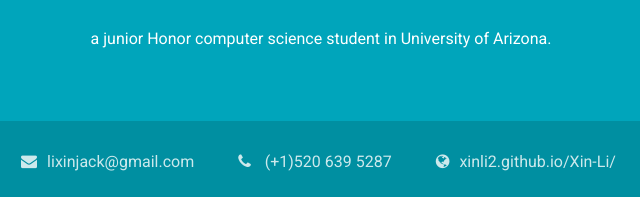
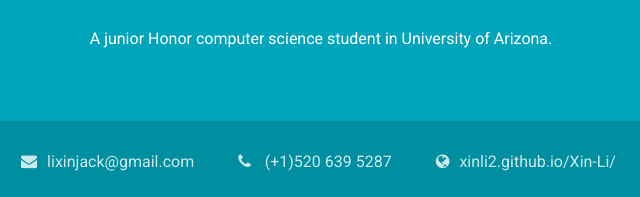
Before and after one commit to xinli2/Xin-Li, a plain HTML site: page index.html in a window 1280 px wide. Shown: the part 388-585 px from the top of the page, 319-959 px from the left. Drawn offline with Linux system fonts and the light colour scheme.

Commit message:
Update index.html

```diff
--- a/index.html
+++ b/index.html
@@ -45,7 +45,7 @@
 			<h1 class="name">Xin Li</h1>
 			<div class="title">Honor student</div>
 			<div class="profile">
-				<p>a junior Honor computer science student in University of Arizona.</p>
+				<p>A junior Honor computer science student in University of Arizona.</p>
 			</div><!--//profile-->
 		</div><!--//container-->
 	</div><!--//intro-->
```
